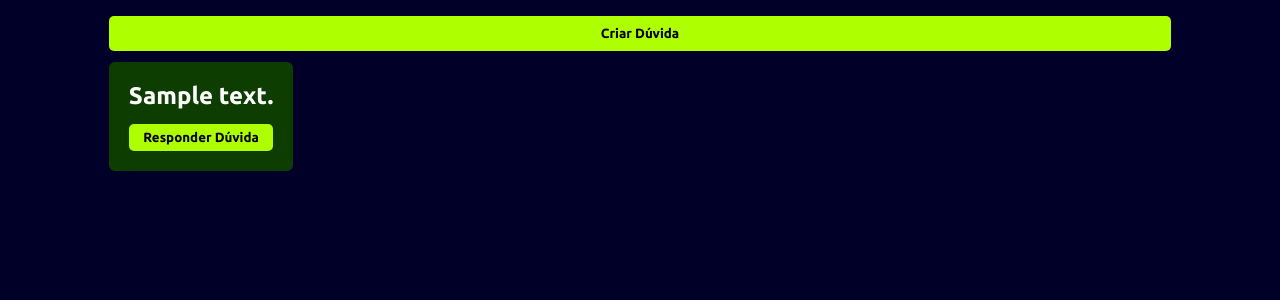
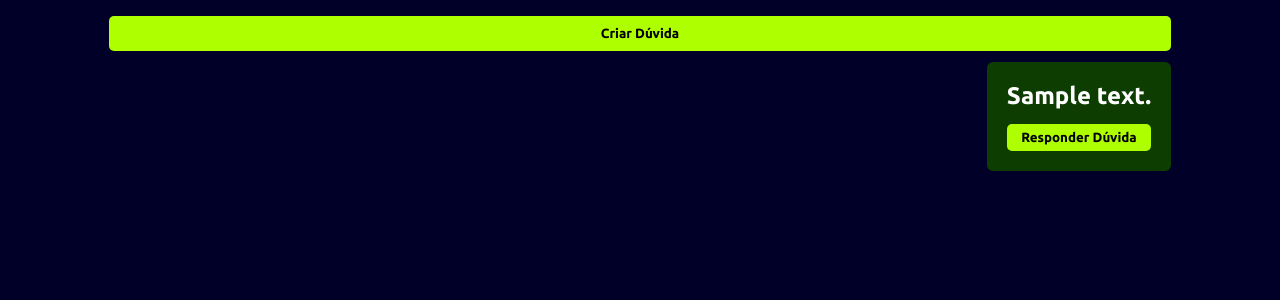
Before and after one commit to guxtavodev/learnloop, a Flask app: page /feed/duvidas in a window 1280 px wide. Shown: the part 115-415 px from the top of the page. Run offline with Flask 3, Linux system fonts and the light colour scheme; tables that the repository leaves empty hold one stand-in row (values such as "Sample post"); some libraries are stand-ins or nearby versions; some web fonts are replaced.

Commit message:
att desnecessaria

```diff
--- a/app/static/js/duvidas.js
+++ b/app/static/js/duvidas.js
@@ -53,6 +53,13 @@ function addDuvida() {
               title: 'Dúvida publicada com sucesso!',
               icon: 'success',
             });
+
+            document.querySelector(".list-duvidas").innerHTML += `
+              <div>
+                <p onclick='getDuvida("${response.data.id}")'><strong>${result.value}</strong></p>
+                <button style='margin-top: 1em;' onclick='responderDuvida("${response.data.id}")'>Responder Dúvida</button>
+              </div>
+            `
           }
         });
     }
--- a/app/templates/duvidas.html
+++ b/app/templates/duvidas.html
@@ -8,6 +8,7 @@
     display: flex;
     flex-wrap: wrap;
     gap: 1em;
+    flex-direction: row-reverse;
   }
 
   .list-duvidas div{
```
